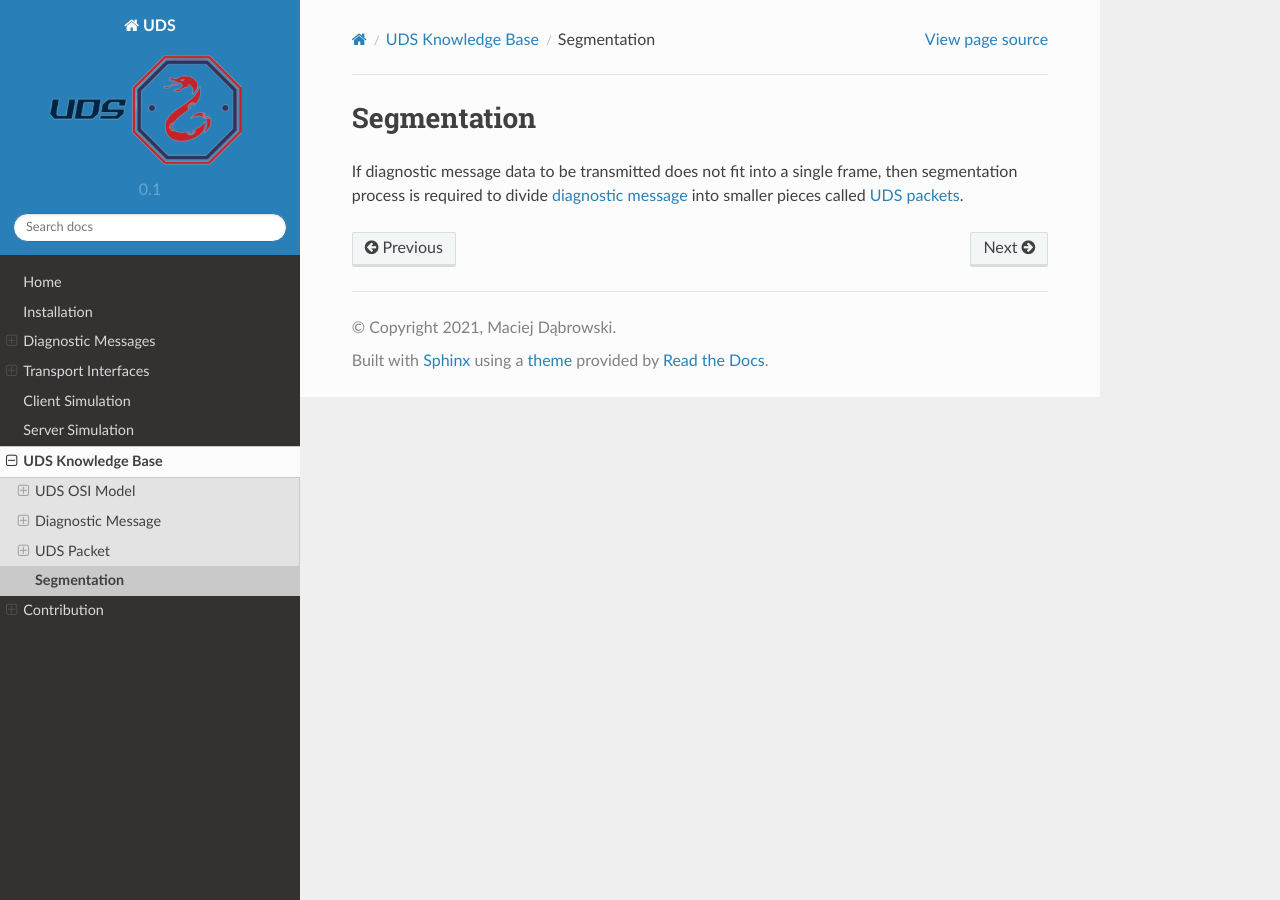
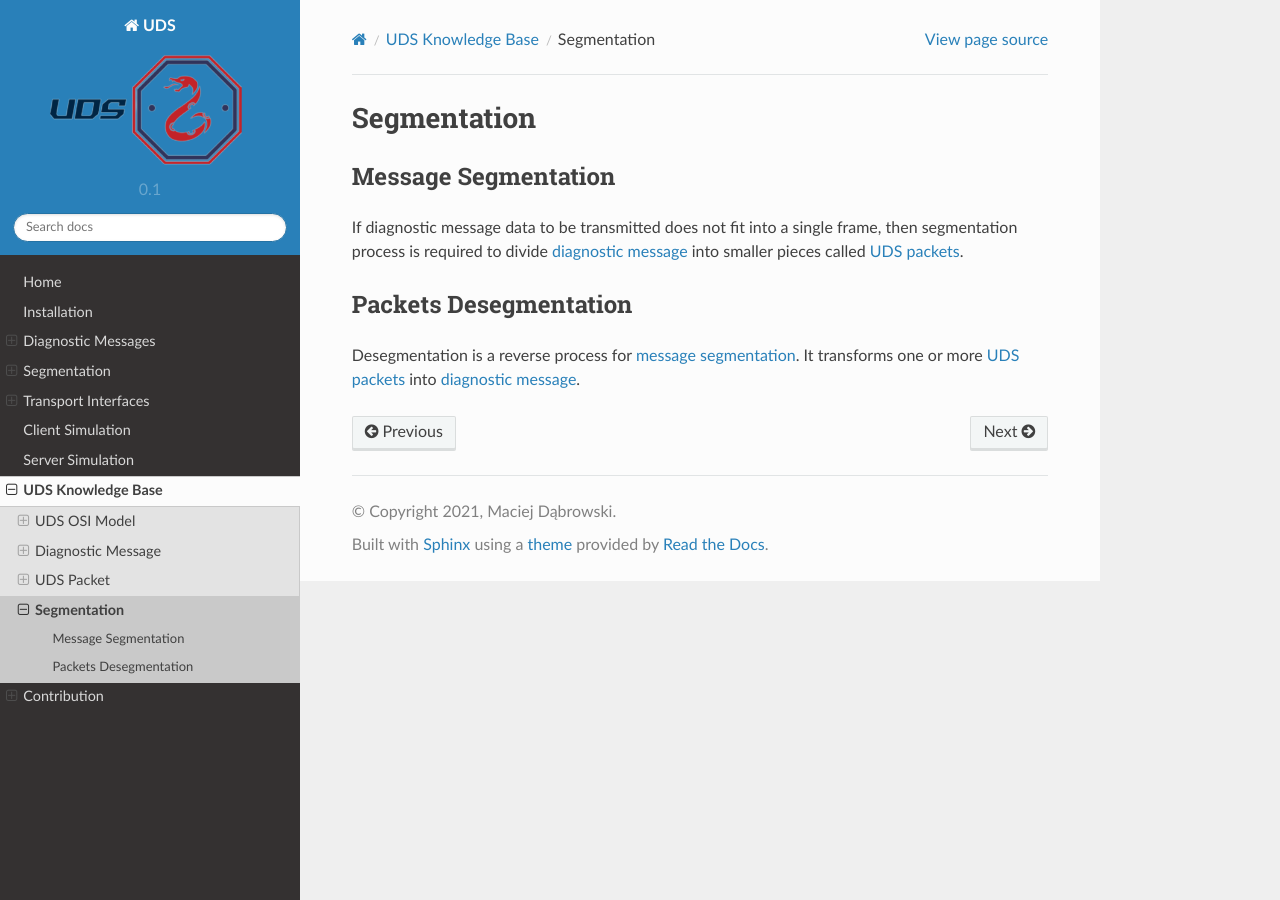
Before and after one commit to mdabrowski1990/uds, a Sphinx documentation site: the page built from docs/source/pages/knowledge_base/segmentation.rst, in a window 1280 px wide. Built offline with Sphinx 7.4.7 and the Read the Docs theme 2.0.0, drawn with Linux system fonts in a browser that asks for light colours; pages that are not in the unit, such as notebooks, are missing from menus.

Commit message:
add_docs
Define documentation for Segmentation.

```diff
--- a/docs/source/index.rst
+++ b/docs/source/index.rst
@@ -6,6 +6,7 @@ Welcome to UDS documentation!
    Home <self>
    pages/installation.rst
    pages/message.rst
+   pages/segmentation.rst
    pages/transport.rst
    pages/client_simulation.rst
    pages/server_simulation.rst
--- a/docs/source/pages/knowledge_base/segmentation.rst
+++ b/docs/source/pages/knowledge_base/segmentation.rst
@@ -1,9 +1,21 @@
 .. _knowledge-base-segmentation:
-
-.. _knowledge-base-desegmentation:
 
 Segmentation
 ============
+
+
+.. _knowledge-base-message-segmentation:
+
+Message Segmentation
+--------------------
 If diagnostic message data to be transmitted does not fit into a single frame, then segmentation process is required
 to divide :ref:`diagnostic message <knowledge-base-diagnostic-message>` into smaller pieces called
 :ref:`UDS packets <knowledge-base-uds-packet>`.
+
+
+.. _knowledge-base-packets-desegmentation:
+
+Packets Desegmentation
+----------------------
+Desegmentation is a reverse process for `message segmentation`_. It transforms one or more
+:ref:`UDS packets <knowledge-base-uds-packet>` into :ref:`diagnostic message <knowledge-base-diagnostic-message>`.
--- a/docs/source/pages/message.rst
+++ b/docs/source/pages/message.rst
@@ -119,7 +119,7 @@ UDS Packet
 Each UDS packet class provides containers for :ref:`Network Protocol Data Unit (N_PDU) <knowledge-base-uds-packet>`
 information that are specific for a communication bus for which this class is relevant.
 **Objects of UDS packet classes might be used to execute complex operations** (provided in other subpackages) such as
-packets transmission or :ref:`desegmentation <knowledge-base-desegmentation>`.
+packets transmission or :ref:`desegmentation <knowledge-base-packets-desegmentation>`.
 
 Implemented UDS packet classes:
  - `AbstractUdsPacket`_
```
Also changed, not shown: docs/source/pages/segmentation.rst (added, +29 -0 lines).
